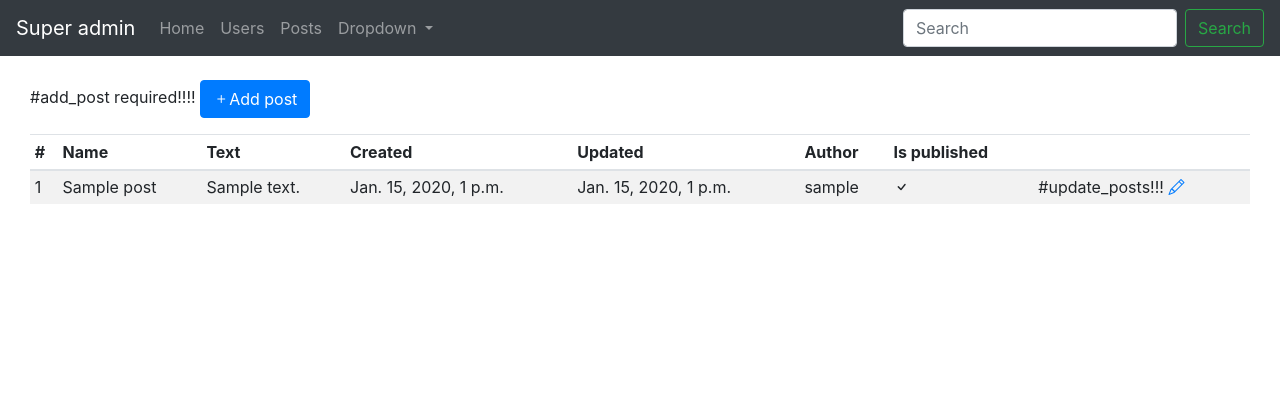
After one commit to GarikGelios/super_admin, a Django app: template core/templates/core/posts/list.html in a window 1280 px wide. The commit adds this page. Shown: the top 420 px of the page. Run offline with Django 4.2, Linux system fonts and the light colour scheme; the template is opened without the code that fills it: values that come from a table or form of the project are taken from there, others are empty; tables that the repository leaves empty hold one stand-in row (values such as "Sample post"); some libraries are stand-ins or nearby versions.

Commit message:
createPostForm sheeeeeit

```diff
--- a/core/models.py
+++ b/core/models.py
@@ -4,3 +4,12 @@ from django.db import models
 
 class User(AbstractUser):
     pass
+
+
+class Post(models.Model):
+    name = models.CharField(max_length=100)
+    text = models.TextField()
+    created_at = models.DateTimeField(auto_now=True)
+    updated_at = models.DateTimeField(auto_now_add=True)
+    author = models.ForeignKey(User, on_delete=models.CASCADE)
+    is_published = models.BooleanField()
--- a/core/templates/core/nav/top.html
+++ b/core/templates/core/nav/top.html
@@ -15,7 +15,7 @@
       </li>
 
       <li class="nav-item">
-        <a class="nav-link">Disabled</a>
+        <a class="nav-link" href="{% url 'admin:posts_list' %}">Posts</a>
       </li>
 
       <li class="nav-item dropdown">
--- /dev/null
+++ b/core/templates/core/posts/list.html
@@ -0,0 +1,49 @@
+{% extends 'core/index.html' %}
+{% load navigation %}
+
+{% block top_menu %}
+  {% top_navigation posts=True %}
+{% endblock %}
+
+{% block content %}
+  <div class="col-lg-12 pb-3">
+    #add_post required!!!!
+    <a href="{% url 'admin:posts_create' %}" class="btn btn-primary"><i class="bi bi-plus"></i>Add post</a>
+  </div>
+
+  <div class="col-lg-12">
+    <div class="table-responsive">
+      <table class="table table-striped table-sm">
+        <thead>
+          <tr>
+            <th>#</th>
+            <th>Name</th>
+            <th>Text</th>
+            <th>Created</th>
+            <th>Updated</th>
+            <th>Author</th>
+            <th>Is published</th>
+            <th></th>
+          </tr>
+        </thead>
+        <tbody>
+          {% for all in object_list%}
+          <tr>
+            <td>{{ all.id }}</td>
+            <td>{{ all.name }}</td>
+            <td>{{ all.text|default:'-' }}</td>
+            <td>{{ all.created_at }}</td>
+            <td>{{ all.updated_at }}</td>
+            <td>{{ all.author }}</td>
+            <td><i class="bi bi-{{ all.is_published|yesno:'check,x' }}"></i></td>
+            <td>
+              #update_posts!!!
+              <a href="#"><i class="bi bi-pencil"></i></a>
+            </td>
+          </tr>
+          {% endfor %}
+        </tbody>
+      </table>
+    </div>
+  </div>
+{% endblock %}
--- a/core/urls.py
+++ b/core/urls.py
@@ -35,5 +35,18 @@ urlpatterns = [
 
     #url(r'^login/$', views.user_login, name='login'),
 
+    path('posts/', login_required(ListView.as_view(
+        model=models.Post,
+        template_name='core/posts/list.html'
+    )), name='posts_list'),
+
+
+    path('posts/create/', login_required(CreateView.as_view(
+        model=models.Post,
+        form_class=forms.CreatePostForm,
+        template_name='core/posts/create.html',
+        success_url='/admin/posts/'
+    )), name='posts_create'),
+
     # Todo: add delete url
 ]
```
Also changed, not shown: core/forms.py (+7 -0 lines), core/templates/core/posts/create.html (added, +47 -0 lines), core/migrations/0002_post.py (added), core/templates/core/posts/update.html (added).
